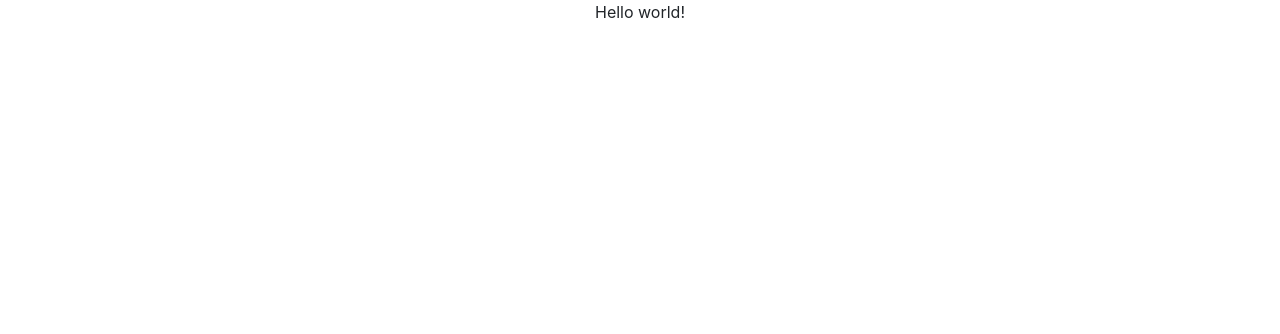
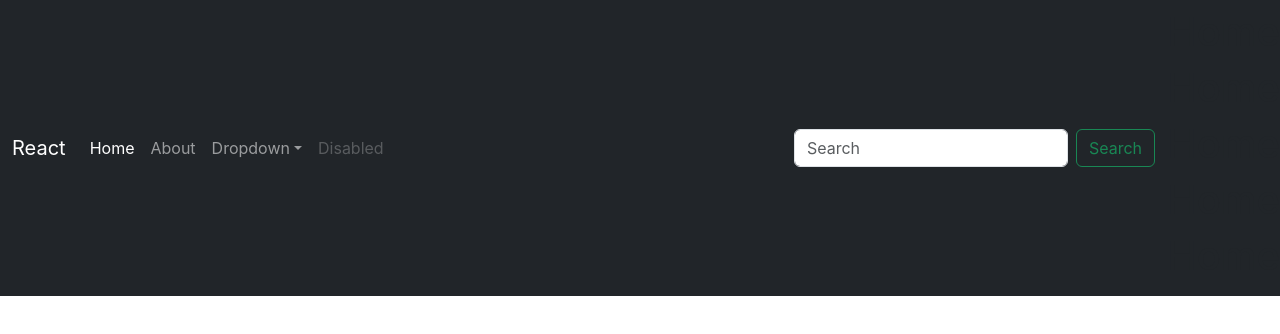
Before and after one commit to Ivar-7/tanui-inventory-interview, a React (Create React App) app: page / in a window 1280 px wide. Shown: the top 334 px of the page. Built offline with nearby package versions, Linux system fonts and the light colour scheme; the HTML template or start-up script is replaced by a standard one.

Commit message:
added navbar and home page

```diff
--- a/package.json
+++ b/package.json
@@ -10,6 +10,7 @@
     "firebase": "^10.8.0",
     "react": "^18.2.0",
     "react-dom": "^18.2.0",
+    "react-router-dom": "^6.22.0",
     "react-scripts": "5.0.1",
     "web-vitals": "^2.1.4"
   },
--- a/src/App.js
+++ b/src/App.js
@@ -1,9 +1,10 @@
-import './App.css';
+import React from 'react';
+import Navbar from './components/Navbar';
 
 function App() {
   return (
     <div className="App">
-      <div> Hello world! </div>
+      <Navbar />
     </div>
   );
 }
--- /dev/null
+++ b/src/components/Home.js
@@ -0,0 +1,15 @@
+import React from 'react';
+
+function Home() {
+    return (
+        <div>
+            <h1>Home</h1>
+            <h1>Home</h1>
+            <h1>Home</h1>
+            <h1>Home</h1>
+            <h1>Home</h1>
+        </div>
+    );
+}
+
+export default Home;
--- /dev/null
+++ b/src/components/Navbar.js
@@ -0,0 +1,53 @@
+import React from 'react';
+import { BrowserRouter as Router, Routes, Route, Link } from 'react-router-dom';
+import Home from './Home';
+
+const Navbar = () => {
+  return (
+    <Router>
+    <nav className="navbar navbar-expand-lg navbar-dark bg-dark">
+      <div className="container-fluid">
+        <Link className="navbar-brand" to="/">React</Link>
+        <button className="navbar-toggler" type="button" data-bs-toggle="collapse" data-bs-target="#navbarSupportedContent" aria-controls="navbarSupportedContent" aria-expanded="false" aria-label="Toggle navigation">
+          <span className="navbar-toggler-icon"></span>
+        </button>
+        <div className="collapse navbar-collapse" id="navbarSupportedContent">
+          <ul className="navbar-nav me-auto mb-2 mb-lg-0">
+            <li className="nav-item">
+              <Link className="nav-link active" aria-current="page" to="/">Home</Link>
+            </li>
+            <li className="nav-item">
+              <Link className="nav-link" to="#">About</Link>
+            </li>
+            <li className="nav-item dropdown">
+              <Link className="nav-link dropdown-toggle" to="#" role="button" data-bs-toggle="dropdown" aria-expanded="false">
+                Dropdown
+              </Link>
+              <ul className="dropdown-menu">
+                <li><Link className="dropdown-item" to="#">Action</Link></li>
+                <li><Link className="dropdown-item" to="#">Another action</Link></li>
+                <li><hr className="dropdown-divider" /></li>
+                <li><Link className="dropdown-item" to="#">Something else here</Link></li>
+              </ul>
+            </li>
+            <li className="nav-item">
+              <Link className="nav-link disabled" to="#">Disabled</Link>
+            </li>
+          </ul>
+          <form className="d-flex" role="search">
+            <input className="form-control me-2" type="search" placeholder="Search" aria-label="Search" />
+            <button className="btn btn-outline-success" type="submit">Search</button>
+          </form>
+        </div>
+      </div>
+
+      <Routes>
+        <Route exact path="/" element={<Home />} />
+{/*         <Route path="/about" element={<About />} /> */}
+      </Routes>
+    </nav>
+    </Router>
+  );
+};
+
+export default Navbar;
```
Also changed, not shown: 1 other file (tests, documents, lock files or other folders).
